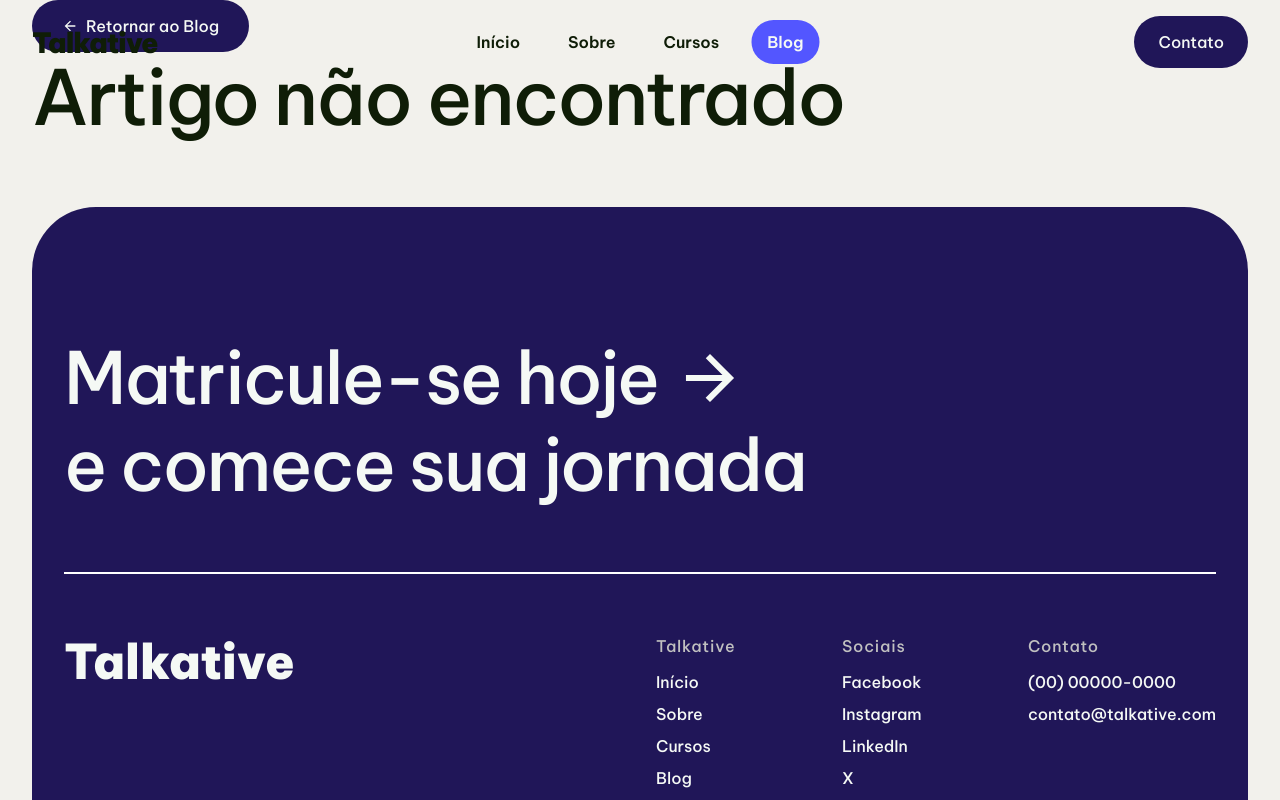
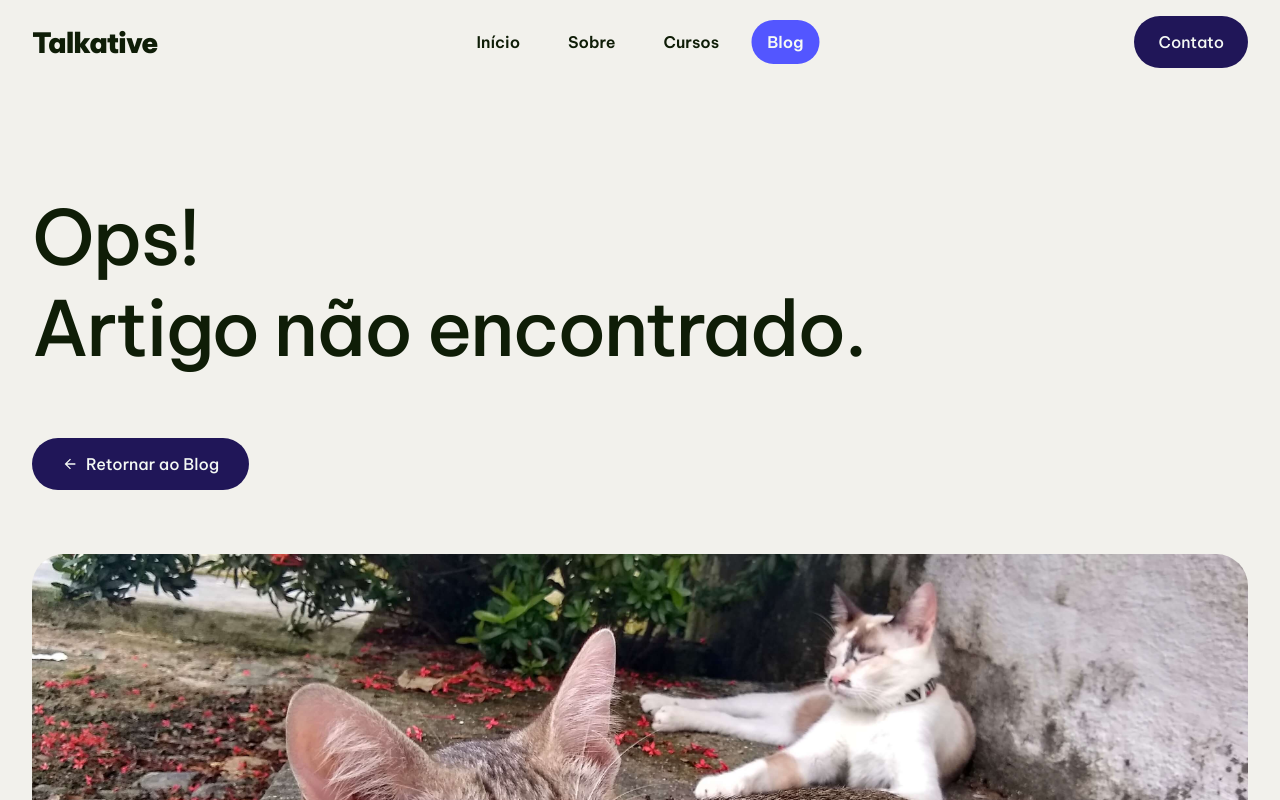
Before and after one commit to SnayderRodrigues/react-study, a React (Vite) app: page /blog/1 in a window 1280 px wide. Shown: the top 800 px of the page. Built offline with nearby package versions, Linux system fonts and the light colour scheme.

Commit message:
feat: added BlogArticleNotFound page and styles

```diff
--- /dev/null
+++ b/src/pages/blog/BlogArticleNotFound.jsx
@@ -0,0 +1,21 @@
+import React from "react";
+import { Link } from "react-router-dom";
+import Cat from "../../img/IMG_20200407_163224926_HDR-01.jpeg";
+import { IoMdArrowBack } from "react-icons/io";
+
+const BlogArticleNotFound = () => {
+  return (
+    <section className="blogArticleNotFound">
+      <div className="wrapper blogArticleNotFound__wrapper">
+        <h2 className="blogArticleNotFound__headline">Ops! <br />Artigo não encontrado.</h2>
+        <Link to="/blog" className="button blogArticleNotFound__button">
+          <IoMdArrowBack />
+          Retornar ao Blog
+        </Link>
+        <img src={Cat} alt="" className="blogArticleNotFound__image" />
+      </div>
+    </section>
+  );
+};
+
+export default BlogArticleNotFound;
--- a/src/pages/blog/BlogArticlePage.jsx
+++ b/src/pages/blog/BlogArticlePage.jsx
@@ -1,10 +1,11 @@
 import React from "react";
-import { Link, useParams, useNavigate, useLocation } from "react-router-dom";
+import { useParams, useNavigate, useLocation } from "react-router-dom";
 import Cat from "../../img/IMG_20200407_163224926_HDR-01.jpeg";
 import { IoMdArrowBack } from "react-icons/io";
 import { IoMdPerson } from "react-icons/io";
 import { MdDateRange } from "react-icons/md";
 import { MdAccessTime } from "react-icons/md";
+import BlogArticleNotFound from "./BlogArticleNotFound";
 
 const articles = [
   {
@@ -56,17 +57,7 @@ const BlogArticlePage = () => {
   };
 
   if (!article) {
-    return (
-      <section>
-        <div className="wrapper">
-          <Link to="/blog" className="button">
-            <IoMdArrowBack />
-            Retornar ao Blog
-          </Link>
-          <h2>Artigo não encontrado</h2>
-        </div>
-      </section>
-    );
+    return <BlogArticleNotFound />;
   }
 
   return (
--- /dev/null
+++ b/src/styles/pages/blog/_blogarticlenotfound.scss
@@ -0,0 +1,20 @@
+@use "../../../styles/util/" as u;
+
+.blogArticleNotFound {
+  display: flex;
+  align-items: center;
+  justify-content: center;
+  min-height: 100svh;
+  padding: 12rem 0 8rem;
+
+  &__wrapper {
+    display: flex;
+    flex-direction: column;
+  }
+  &__button {
+    margin-bottom: 4rem;
+  }
+  &__image {
+    max-height: 400px;
+  }
+}
--- a/src/styles/pages/blog/_blogarticlepage.scss
+++ b/src/styles/pages/blog/_blogarticlepage.scss
@@ -12,6 +12,7 @@
     flex-direction: column;
   }
   &__button {
+    font-size: 1.5rem;
     color: var(--text-color);
     padding: 1rem 0;
     background-color: transparent;
--- a/src/styles/pages/blog/_index.scss
+++ b/src/styles/pages/blog/_index.scss
@@ -2,3 +2,4 @@
 @forward 'blogpagehero';
 @forward 'blogpagefeatured';
 @forward 'blogarticlepage';
+@forward 'blogarticlenotfound';
```
